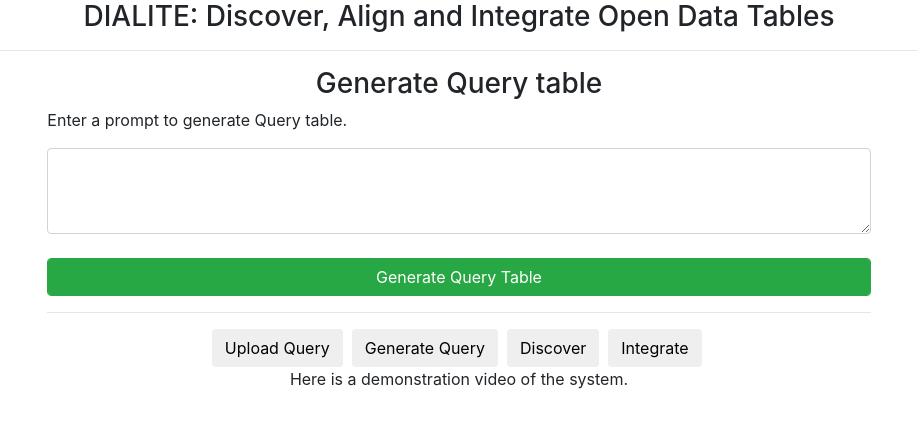
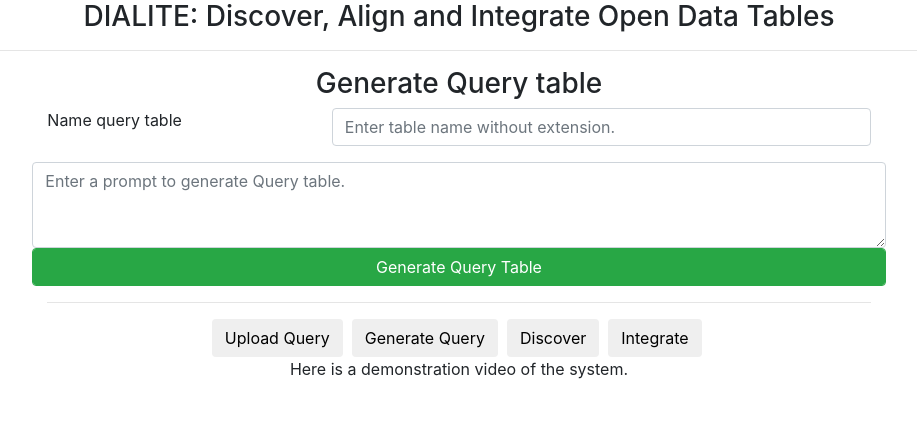
Before and after one commit to northeastern-datalab/dialite, a Flask app: page / in a window 1280 px wide, after a click on "Generate Query". Shown: the part 56-484 px from the top of the page, without its empty margins (181-1098 px from the left). Run offline with Flask 3, Linux system fonts and the light colour scheme; some libraries are stand-ins or nearby versions.

Commit message:
Add GPT3 Generation

```diff
--- a/main.py
+++ b/main.py
@@ -2,9 +2,38 @@ from flask import Flask, render_template, request, jsonify
 import pandas as pd
 import csv
 import os
+import openai
 
 app = Flask(__name__)
 
+def QueryGPT3(prompt):
+    openai.api_key = "OPENAI_API_KEY"
+    response = openai.Completion.create(
+    model="text-davinci-003",
+    prompt=prompt,
+    temperature=0.7,
+    max_tokens=256,
+    top_p=1,
+    frequency_penalty=0,
+    presence_penalty=0
+    )
+    return response.choices[0]['text']
+
+def ConvertTextToTable(text):
+    # Splitting the string by newline character
+    rows = text.split('\n')
+    # Extracting column names from the first row
+    columns = [col.strip() for col in rows[1].split('|') if col.strip()]
+    # Extracting the data from the rest of the rows
+    data_rows = []
+    for row in rows[2:]:
+        data_rows.append([col.strip() for col in row.split('|') if col.strip()])
+    columns = data_rows.pop(0)
+    separator = data_rows.pop(0)
+    # Creating pandas DataFrame
+    df = pd.DataFrame(data_rows, columns=columns)
+    # print the resulting DataFrame
+    return df
 
 @app.route("/")
 def index():
@@ -36,5 +65,24 @@ def upload_table():
     except Exception as e:
         return jsonify({'success': False, 'message': str(e)})
 
+@app.route("/generate_query", methods=["POST"])
+def generate_table():
+    try:
+        #"generate a table about covid with 5 columns and 10 rows"
+        text_prompt = request.form['query_prompt']
+        generated_query_name = request.form['generated_query_name']
+        table_path = "data"+os.sep+"query"+os.sep+generated_query_name+".csv"
+        if os.path.isfile(table_path) == True:
+                return jsonify({'success': False, 'message': 'File already exists. Please give a different name!'})
+        table_text = QueryGPT3(text_prompt)
+        table = ConvertTextToTable(table_text)
+        table.to_csv(table_path, index=False)
+        table_sample = table.head(5)
+        message =  "Query Table named "+ generated_query_name +".csv with "
+        message += str(table.shape[0])+" rows and "+ str(table.shape[1]) +" columns "
+        message += "Generated successfully! See Sample table."
+        return jsonify({'success': True, 'message': message, 'table': table_sample.to_html()})
+    except Exception as e:
+        return jsonify({'success': False, 'message': str(e), 'table':"Table not generated"})
 if __name__ == "__main__":
     app.run(debug=True)
--- a/templates/index.html
+++ b/templates/index.html
@@ -46,14 +46,25 @@
             </form>
         </div>
         <div id="generate_query_div" class="display_options">
-          <form method="post" action="generate_query" enctype="multipart/form-data">
-            <div class="form-group">
-            <h3 style="text-align:center;">Generate Query table</h3>
-            <p>Enter a prompt to generate Query table.</p>
-            <textarea rows="3" id="query_prompt" name="query_prompt" class="form-control" style="resize:null" required></textarea><br>
-            <input type="submit" class="btn btn-success form-control" value="Generate Query Table">
+          <h3 style="text-align:center;">Generate Query table</h3>
+          <form>
+            <div class="row form-group">
+                <div class="col-md-4">
+                  <label>Name query table</label>
+                </div>
+                <div class="col-md-8">
+                <input type="text" name="generated_query_name" class="form-control" id="generated_query_name" placeholder="Enter table name without extension." required>
+                </div>
+            </div>
+            <div class="row form-group">
+              <textarea rows="3" id="query_prompt" placeholder="Enter a prompt to generate Query table." name="query_prompt" class="form-control" style="resize:null" required></textarea>
+              <button id="submit_prompt" class="btn btn-success form-control">Generate Query Table</button>
             </div>
           </form>
+          <div id="generating_table" style="display:none;">
+            Generating Table. Please wait!!!
+          </div>
+          <div id="generated_table"></div>
         </div>
         <div id="discover_table_div" class="display_options">
           <h3 style="text-align:center;">Discover Tables</h3>
@@ -151,6 +162,44 @@
                 }
             });
             });
+
+          $('#submit_prompt').click(function(e){
+            e.preventDefault();
+            var query_prompt = $('#query_prompt').val();
+            var generated_query_name = $("#generated_query_name").val();
+            if (!query_prompt || !generated_query_name) {
+                alert('Please enter table name and a prompt to generate query table');
+                return;
+            }
+            var generating_table = document.getElementById("generating_table");
+            generating_table.style.display = "block";
+            var form_data = new FormData();
+            form_data.append('generated_query_name', generated_query_name);
+            form_data.append('query_prompt', query_prompt);
+            $.ajax({
+              url: '/generate_query',
+              type: 'POST',
+              data: form_data,
+              contentType: false,
+              processData: false,
+              success: function(response) {
+                if (response.success) {
+                    $('#notification').html('<p style="color:green; text-align:center;">' + response.message + '</p>');
+                    var generating_table = document.getElementById("generating_table");
+                    generating_table.style.display = "none";
+                    $('#generated_table').html(response.table)
+                } else {
+                    $('#notification').html('<p style="color:red; text-align:center;">' + response.message + '</p>');
+                }
+                $('#query_prompt').val('')
+            },
+            error: function(xhr, status, error) {
+                var generating_table = document.getElementById("generating_table");
+                generating_table.style.display = "none";
+                $('#notification').html('<p style="color:red; text-align:center;">' + xhr.responseText + '</p>');
+              }
+            });
+          });
         });
       </script>
   </body>
```
Also changed, not shown: 1 other file.
